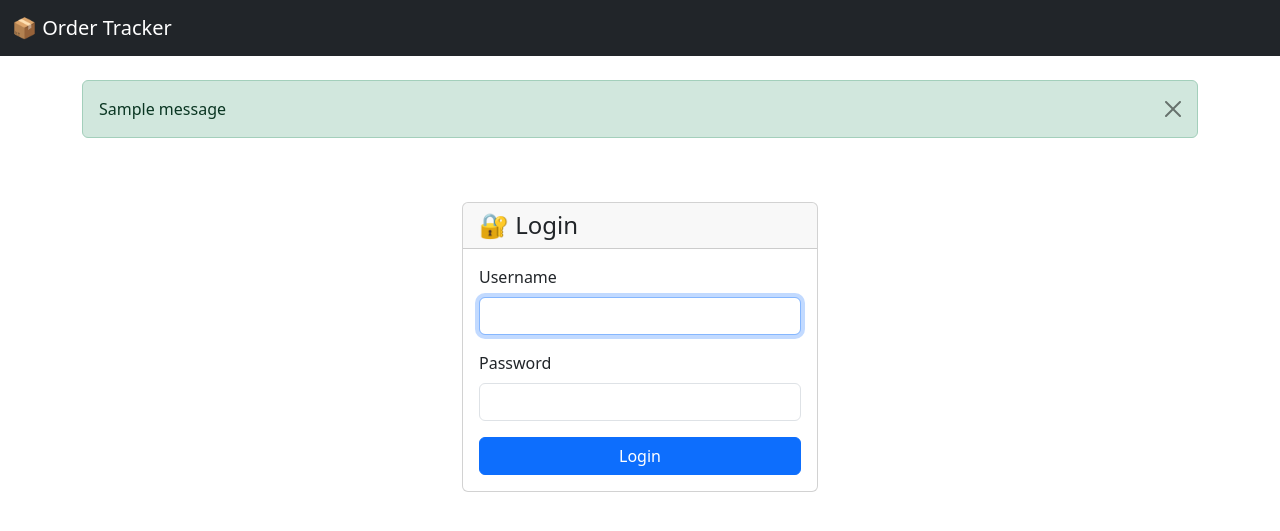
After one commit to Raleighite/order-tracker, a Flask app: page /login in a window 1280 px wide. The commit adds this page. Shown: the top 531 px of the page. Run offline with Flask 3, Linux system fonts and the light colour scheme; tables that the repository leaves empty hold one stand-in row (values such as "Sample post"); one stand-in notice (Sample message) is shown; some libraries are stand-ins or nearby versions.

Commit message:
Add user authentication with Flask-Login
- Add User model with password hashing (Werkzeug)
- Add login/logout routes
- Add /setup route for first-time account creation
- Protect all order routes with @login_required
- Add login.html and setup.html templates
- Update base.html with user status and flash messages
- Update tests for authentication

```diff
--- a/app.py
+++ b/app.py
@@ -1,6 +1,8 @@
-from flask import Flask, render_template, request, redirect, url_for, abort
+from flask import Flask, render_template, request, redirect, url_for, abort, flash
 from flask_sqlalchemy import SQLAlchemy
 from flask_wtf.csrf import CSRFProtect
+from flask_login import LoginManager, UserMixin, login_user, logout_user, login_required, current_user
+from werkzeug.security import generate_password_hash, check_password_hash
 from datetime import datetime, timedelta
 import os
 import secrets
@@ -21,6 +23,13 @@ csrf = CSRFProtect(app)
 
 db = SQLAlchemy(app)
 
+# Setup Flask-Login
+login_manager = LoginManager()
+login_manager.init_app(app)
+login_manager.login_view = 'login'
+login_manager.login_message = 'Please log in to access this page.'
+login_manager.login_message_category = 'warning'
+
 # Valid status values (for validation)
 VALID_STATUSES = {'Pending', 'Shipped'}
 
@@ -30,6 +39,24 @@ def validate_status(status):
     if status not in VALID_STATUSES:
         return 'Pending'  # Default to Pending if invalid
     return status
+
+
+# User model for authentication
+class User(UserMixin, db.Model):
+    id = db.Column(db.Integer, primary_key=True)
+    username = db.Column(db.String(80), unique=True, nullable=False)
+    password_hash = db.Column(db.String(256), nullable=False)
+
+    def set_password(self, password):
+        self.password_hash = generate_password_hash(password)
+
+    def check_password(self, password):
+        return check_password_hash(self.password_hash, password)
+
+
+@login_manager.user_loader
+def load_user(user_id):
+    return User.query.get(int(user_id))
 
 
 # Order model
@@ -50,14 +77,78 @@ class LineItem(db.Model):
     order_id = db.Column(db.Integer, db.ForeignKey('order.id'), nullable=False)
 
 
+# Login route
+@app.route('/login', methods=['GET', 'POST'])
+def login():
+    if current_user.is_authenticated:
+        return redirect(url_for('index'))
+
+    if request.method == 'POST':
+        username = request.form.get('username', '').strip()
+        password = request.form.get('password', '')
+
+        user = User.query.filter_by(username=username).first()
+
+        if user and user.check_password(password):
+            login_user(user)
+            next_page = request.args.get('next')
+            flash('Logged in successfully!', 'success')
+            return redirect(next_page if next_page else url_for('index'))
+        else:
+            flash('Invalid username or password.', 'danger')
+
+    return render_template('login.html')
+
+
+# Logout route
+@app.route('/logout')
+@login_required
+def logout():
+    logout_user()
+    flash('You have been logged out.', 'info')
+    return redirect(url_for('login'))
+
+
+# Setup route (only works if no users exist)
+@app.route('/setup', methods=['GET', 'POST'])
+def setup():
+    # Only allow setup if no users exist
+    if User.query.first() is not None:
+        flash('Setup already completed.', 'warning')
+        return redirect(url_for('login'))
+
+    if request.method == 'POST':
+        username = request.form.get('username', '').strip()
+        password = request.form.get('password', '')
+        confirm_password = request.form.get('confirm_password', '')
+
+        if not username or not password:
+            flash('Username and password are required.', 'danger')
+        elif len(password) < 8:
+            flash('Password must be at least 8 characters.', 'danger')
+        elif password != confirm_password:
+            flash('Passwords do not match.', 'danger')
+        else:
+            user = User(username=username)
+            user.set_password(password)
+            db.session.add(user)
+            db.session.commit()
+            flash('Account created! Please log in.', 'success')
+            return redirect(url_for('login'))
+
+    return render_template('setup.html')
+
+
 # Home route
 @app.route('/')
+@login_required
 def index():
     return render_template('index.html')
 
 
 # View all orders
 @app.route('/orders')
+@login_required
 def view_orders():
     orders = Order.query.order_by(Order.date_ordered.desc()).all()
 
@@ -72,6 +163,7 @@ def view_orders():
 
 # Add new order
 @app.route('/add', methods=['GET', 'POST'])
+@login_required
 def add_order():
     if request.method == 'POST':
         try:
@@ -112,6 +204,7 @@ def add_order():
 
 # Edit order
 @app.route('/edit/<int:id>', methods=['GET', 'POST'])
+@login_required
 def edit_order(id):
     order = Order.query.get_or_404(id)
     if request.method == 'POST':
@@ -146,6 +239,7 @@ def edit_order(id):
 
 # Update status only
 @app.route('/update/<int:id>', methods=['POST'])
+@login_required
 def update_order(id):
     order = Order.query.get_or_404(id)
     order.status = validate_status(request.form.get('status', 'Pending'))
@@ -155,6 +249,7 @@ def update_order(id):
 
 # Delete order
 @app.route('/delete/<int:id>', methods=['POST'])
+@login_required
 def delete_order(id):
     order = Order.query.get_or_404(id)
     db.session.delete(order)
@@ -168,6 +263,10 @@ if __name__ == '__main__':
         db.create_all()
         print("✅ Database initialized at:", os.path.abspath("database.db"))
 
+        # Check if setup is needed
+        if User.query.first() is None:
+            print("⚠️  No users found. Visit /setup to create your account.")
+
     # Security: Use DEBUG from environment, default to False
     debug_mode = os.environ.get('FLASK_DEBUG', 'False').lower() in ('true', '1', 'yes')
 
--- a/requirements.txt
+++ b/requirements.txt
@@ -1,4 +1,5 @@
 APScheduler==3.11.0
+Flask-Login==0.6.3
 blinker==1.9.0
 certifi==2025.7.14
 charset-normalizer==3.4.2
--- a/templates/base.html
+++ b/templates/base.html
@@ -12,6 +12,7 @@
             <a class="navbar-brand" href="{{ url_for('index') }}">📦 Order Tracker</a>
             <div class="collapse navbar-collapse">
                 <ul class="navbar-nav me-auto">
+                    {% if current_user.is_authenticated %}
                     <li class="nav-item">
                         <a class="nav-link" href="{{ url_for('index') }}">Home</a>
                     </li>
@@ -21,6 +22,17 @@
                     <li class="nav-item">
                         <a class="nav-link" href="{{ url_for('view_orders') }}">View Orders</a>
                     </li>
+                    {% endif %}
+                </ul>
+                <ul class="navbar-nav">
+                    {% if current_user.is_authenticated %}
+                    <li class="nav-item">
+                        <span class="nav-link text-light">👤 {{ current_user.username }}</span>
+                    </li>
+                    <li class="nav-item">
+                        <a class="nav-link" href="{{ url_for('logout') }}">Logout</a>
+                    </li>
+                    {% endif %}
                 </ul>
             </div>
         </div>
@@ -28,7 +40,21 @@
 
     <!-- Page Content -->
     <div class="container">
+        <!-- Flash Messages -->
+        {% with messages = get_flashed_messages(with_categories=true) %}
+            {% if messages %}
+                {% for category, message in messages %}
+                <div class="alert alert-{{ category }} alert-dismissible fade show" role="alert">
+                    {{ message }}
+                    <button type="button" class="btn-close" data-bs-dismiss="alert"></button>
+                </div>
+                {% endfor %}
+            {% endif %}
+        {% endwith %}
+
         {% block content %}{% endblock %}
     </div>
+
+    <script src="https://cdn.jsdelivr.net/npm/bootstrap@5.3.0/dist/js/bootstrap.bundle.min.js"></script>
 </body>
 </html>
--- /dev/null
+++ b/templates/login.html
@@ -0,0 +1,26 @@
+{% extends "base.html" %}
+{% block content %}
+<div class="row justify-content-center">
+    <div class="col-md-6 col-lg-4">
+        <div class="card mt-5">
+            <div class="card-header">
+                <h4 class="mb-0">🔐 Login</h4>
+            </div>
+            <div class="card-body">
+                <form method="POST">
+                    <input type="hidden" name="csrf_token" value="{{ csrf_token() }}">
+                    <div class="mb-3">
+                        <label class="form-label">Username</label>
+                        <input class="form-control" type="text" name="username" required autofocus>
+                    </div>
+                    <div class="mb-3">
+                        <label class="form-label">Password</label>
+                        <input class="form-control" type="password" name="password" required>
+                    </div>
+                    <button class="btn btn-primary w-100">Login</button>
+                </form>
+            </div>
+        </div>
+    </div>
+</div>
+{% endblock %}
```
Also changed, not shown: templates/setup.html (added, +32 -0 lines), test_app.py (+61 -3 lines).
